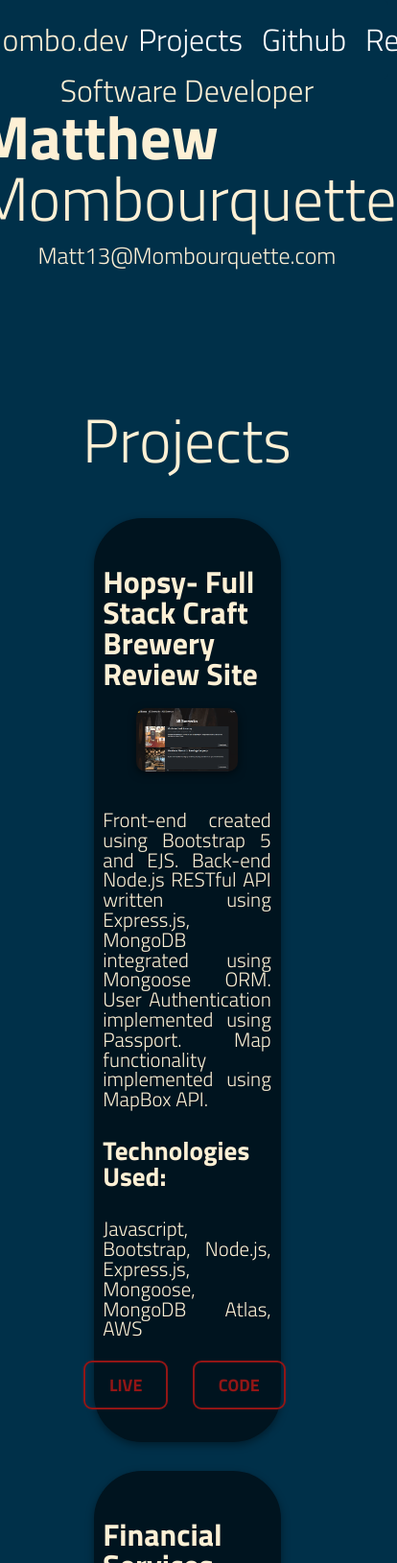
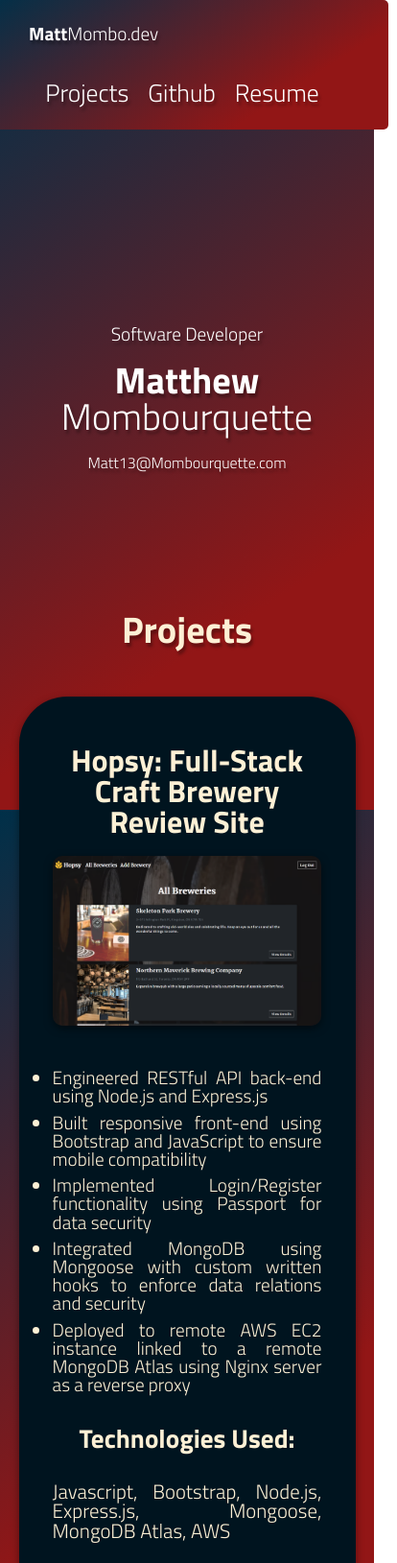
Before and after one commit to mmombo/Portfolio, a plain HTML site: page index.html in a window 390 px wide. Shown: the top 1629 px of the page at 96% size, 414 px wide, since content can reach past the window. Drawn offline with Linux system fonts and the light colour scheme.

Commit message:
added responsive breakpoints

```diff
--- a/css/styles.css
+++ b/css/styles.css
@@ -1,13 +1,15 @@
 html {
   height: 100%;
   scroll-padding-top: 82px;
+  font-size: 100%;
 }
 body {
   display: flex;
   align-items: center;
   justify-content: flex-start;
   flex-direction: column;
-  background: #003049;
+  /* background: #003049; */
+  background: linear-gradient(147deg, #003049 0%, #921616 74%) fixed;
   min-height: 100%;
   font-family: "Titillium Web";
   font-size: 100%;
@@ -16,7 +18,7 @@ body {
 }
 h1 {
   color: #fdf0d5;
-  font-size: 4rem;
+  font-size: 5rem;
 }
 h2 {
   color: #fdf0d5;
@@ -42,10 +44,17 @@ p {
   padding: 15px;
   position: fixed;
   top: 0;
-  background-color: #003049;
+  background-color: none;
+
   border-radius: 5px;
+  text-shadow: 2px 4px 3px rgba(0, 0, 0, 0.3);
 }
-
+.textw {
+  color: white;
+}
+ul {
+  list-style-type: disc;
+}
 .nav-item {
   cursor: pointer;
   margin: 10px;
@@ -57,6 +66,7 @@ p {
 }
 .nav-item a h3:hover {
   color: #669bbc;
+  transform: translate(0, -3px);
 }
 .nav-item a {
   text-decoration: none;
@@ -76,11 +86,18 @@ p {
   align-items: center;
   justify-content: flex-end;
 }
-
+a {
+  text-decoration: none;
+}
+li {
+  padding: 4px 0;
+}
 .nav-item:last-of-type {
   margin-right: 20px;
 }
-
+.center-text {
+  text-align: center;
+}
 .first-name {
   font-weight: 700;
   font-family: "Titillium Web";
@@ -102,12 +119,15 @@ main {
   flex-direction: column;
   align-items: center;
   justify-content: center;
-  margin-top: 20%;
+  margin-top: 40vh;
   margin-bottom: 25%;
+  text-shadow: 2px 4px 3px rgba(0, 0, 0, 0.3);
 }
 
 .header {
   margin-bottom: 50px;
+  font-weight: 700;
+  text-shadow: 2px 4px 3px rgba(0, 0, 0, 0.3);
 }
 .projects {
   display: flex;
@@ -140,7 +160,7 @@ main {
   flex-direction: column;
   justify-content: center;
   align-items: center;
-  max-width: 90%;
+  max-width: 80%;
   margin: 30px 0;
 
   border-radius: 10px;
@@ -192,16 +212,18 @@ a.button1 {
   text-decoration: none;
   font-family: "Titillium Web", sans-serif;
   font-weight: 700;
-  font-size: 18px;
+  font-size: 20px;
   color: #921616;
   text-align: center;
   transition: all 0.4s;
   background-color: none;
+  display: inline-block;
 }
 
 a.button1:hover {
   color: #000000;
   background-color: #921616;
+  transform: translate(0, -3px);
 }
 
 .contact {
@@ -233,3 +255,89 @@ a.button1:hover {
     margin: 0.4em auto;
   }
 }
+
+@media screen and (max-width: 1490px) {
+  .navbar {
+    background: linear-gradient(147deg, #003049 0%, #921616 74%) fixed;
+  }
+}
+
+@media screen and (max-width: 800px) {
+  .project-card {
+    width: 90%;
+  }
+  .project-card-main img {
+    width: 100%;
+  }
+  html {
+    scroll-padding-top: 135px;
+  }
+}
+
+@media screen and (max-width: 960px) {
+  h1 {
+    font-size: 3rem;
+  }
+}
+
+@media screen and (max-width: 577px) {
+  h1 {
+    font-size: 2.4rem;
+    text-align: center;
+  }
+  h2 {
+    font-size: 1.2rem;
+  }
+  h3 {
+    font-size: 1.7rem;
+  }
+  h4 {
+    font-size: 1rem;
+  }
+  li {
+    font-size: 1.2rem;
+  }
+  .nav-item:last-of-type {
+    margin-right: none;
+  }
+
+  .name-plate h1 {
+    margin: 20px 0;
+  }
+}
+@media screen and (max-width: 462px) {
+  h1 {
+    font-size: 2.4rem;
+    text-align: center;
+  }
+  h2 {
+    font-size: 1.2rem;
+  }
+  h3 {
+    font-size: 1.6rem;
+  }
+  h4 {
+    font-size: 1rem;
+  }
+  li {
+    font-size: 1.2rem;
+  }
+}
+
+@media screen and (max-width: 650px) {
+  .navbar {
+    height: auto;
+    flex-direction: column;
+  }
+  .nav-item {
+    display: block;
+  }
+  .nav-inner {
+    align-items: center;
+    justify-content: center;
+    margin-top: 20px;
+  }
+  .name-plate h1 {
+    text-align: center;
+  }
+}
--- a/index.html
+++ b/index.html
@@ -20,7 +20,9 @@
 
     <nav class="navbar">
         <div class="nav-name">
-            <h2><span class="first-name">Matt</span><span class="last-name">Mombo.dev</span></h2>
+            <a href="#">
+                <h2><span class="first-name textw">Matt</span><span class="last-name textw">Mombo.dev</span></h2>
+            </a>
         </div>
         <div class="nav-inner">
             <div class="nav-item">
@@ -48,30 +50,35 @@
     <main>
 
         <div class="name-plate">
-            <h2>Software Developer</h2>
-            <h1><span class="first-name">Matthew </span> <span class="last-name">Mombourquette</span></h1>
-            <br>
-            <h4>Matt13@Mombourquette.com</h4>
+            <h2 class="textw">Software Developer</h2>
+            <h1><span class="first-name textw">Matthew </span> <span class="last-name textw">Mombourquette</span></h1>
+
+            <h4 class="textw">Matt13@Mombourquette.com</h4>
         </div>
 
         <section class="projects">
 
 
-            <div class="header" id="projects">
+            <div class="header textw" id="projects">
                 <h1>Projects</h1>
             </div>
             <div class="project-card" id="hopsy">
                 <div class="project-card-main">
 
-                    <span class="project-title">Hopsy- Full Stack Craft Brewery Review Site</span>
+                    <span class="project-title center-text">Hopsy: Full-Stack Craft Brewery Review Site</span>
                     <img src="images/HopsyAll.png" class="">
-                    <span class="project-desc">Front-end created using Bootstrap 5 and EJS.
-
-                        Back-end Node.js RESTful API written using Express.js, MongoDB integrated using Mongoose ORM.
-
-                        User Authentication implemented using Passport.
-
-                        Map functionality implemented using MapBox API.</span>
+                    <span class="project-desc">
+                        <ul>
+                            <li>Engineered RESTful API back-end using Node.js and Express.js</li>
+                            <li>Built responsive front-end using Bootstrap and JavaScript to ensure mobile compatibility
+                            </li>
+                            <li>Implemented Login/Register functionality using Passport for data security</li>
+                            <li>Integrated MongoDB using Mongoose with custom written hooks to enforce data relations
+                                and security</li>
+                            <li>Deployed to remote AWS EC2 instance linked to a remote MongoDB Atlas using Nginx server
+                                as a reverse proxy</li>
+                        </ul>
+                    </span>
 
                     <span class="tech-used-header">Technologies Used:</span>
                     <span class="project-desc">Javascript, Bootstrap, Node.js, Express.js, Mongoose, MongoDB Atlas,
@@ -91,20 +98,35 @@
                 <div class="project-card-main">
 
                     <span class="project-title">Financial Services Dashboard App</span>
-                    <span class="project-desc">Designed and developed Java desktop application implementing
-                        Service-Oriented-Architecture usingModel-View-Controller and Publish-Subscribe patterns to
-                        ensure system was highly modifiable•Implemented multi-threaded services running independently on
-                        Linux AWS EC2 Instances to maximize numbersof possible concurrent users•Developed as part of a
-                        team of five within Software Architecture course using Agile methodologies.</span>
+                    <span class="project-desc">
+
+                        <ul>
+                            <li>Developed as part of a
+                                team of five within Software Architecture course given
+                                requirements that the system implements Service-Oriented-Architecture and is hosted in
+                                the cloud</li>
+                            <li>Designed and developed Java desktop application implementing
+                                Service-Oriented-Architecture using Model-View-Controller and Publish-Subscribe patterns
+                                to
+                                ensure system was highly modifiable</li>
+
+                            <li>Implemented multi-threaded services running independently on
+                                Linux AWS EC2 Instances to maximize numbersof possible concurrent users</li>
+
+                        </ul>
+
+
+
+                    </span>
 
                     <span class="tech-used-header">Technologies Used:</span>
                     <span class="project-desc">Java, Maven, AWS</span>
                     <div class="proj-buttons">
+                        <!-- <div class="button">
+                            <a href="https://hopsy.bar" class="button1">DEMO</a>
+                        </div> -->
                         <div class="button">
-                            <a href="https://hopsy.bar" class="button1">DEMO</a>
-                        </div>
-                        <div class="button">
-                            <a href="https://github.com/mmombo/Hopsy" class="button1">CODE</a>
+                            <a href="https://github.com/mmombo/CopyOf4471BProject" class="button1">CODE</a>
                         </div>
                     </div>
                 </div>
@@ -113,21 +135,30 @@
             <div class="project-card">
                 <div class="project-card-main">
 
-                    <span class="project-title">Mock Store/Vending Machine Application</span>
+                    <span class="project-title center-text">Mock Store/Vending Machine Application</span>
                     <!-- <img src="images/HopsyAll.png" class=""> -->
-                    <span class="project-desc">This project was done for my Object Oriented Design course as part of a
-                        team of 5. The one project requirement was that our system must run in a Raspberry Pi Linux
-                        Environment.
-                        In our system we have implemented Registration and Login using Bcrypt hashing algorithm, Admin
-                        authorization, inventory management, shopping carts and checkout and simple intuitive
-                        text-interfaces.</span>
+                    <span class="project-desc">
+                        <ul>
+                            <li>This project was done for my Object Oriented Design course as part of a
+                                team of 5. The one project requirement was that our system must run in a Raspberry Pi
+                                Linux
+                                Environment.</li>
+                            <li>In our system we have implemented Registration and Login using Bcrypt hashing algorithm,
+                                Admin
+                                authorization, inventory management, shopping carts and checkout and simple intuitive
+                                text-interfaces.</li>
+
+
+
+                        </ul>
+                    </span>
 
                     <span class="tech-used-header">Technologies Used:</span>
                     <span class="project-desc">C++</span>
                     <div class="proj-buttons">
-                        <div class="button">
+                        <!-- <div class="button">
                             <a href="https://hopsy.bar" class="button1">DEMO</a>
-                        </div>
+                        </div> -->
                         <div class="button">
                             <a href="https://github.com/mmombo/3307Project" class="button1">CODE</a>
                         </div>
@@ -140,11 +171,21 @@
 
                     <span class="project-title">Trivia Game</span>
                     <!-- <img src="images/HopsyAll.png" class=""> -->
-                    <span class="project-desc">Created for my girlfriend and I to practice trivia together. Aggregated
-                        data from a local PostgreSQL database and OpenTriviaDB API
-                        into questions that are pulled by aJava desktop application•Automated a randomization event to
-                        alternate answer order for multiple choice questions and added scoretracking functionality with
-                        persistency across sessions to allow for leaderboards</span>
+                    <span class="project-desc">
+                        <ul>
+                            <li>Created for my girlfriend and I to practice trivia together</li>
+                            <li>ggregated
+                                data from a local PostgreSQL database and OpenTriviaDB API
+                                into questions that are pulled by aJava desktop application</li>
+                            <li>Automated a randomization event to
+                                alternate answer order for multiple choice questions and added scoretracking
+                                functionality with
+                                persistency across sessions to allow for leaderboards</li>
+
+
+
+                        </ul>
+                    </span>
 
                     <span class="tech-used-header">Technologies Used:</span>
                     <span class="project-desc">Java, Maven, PostgreSQL</span>
```
